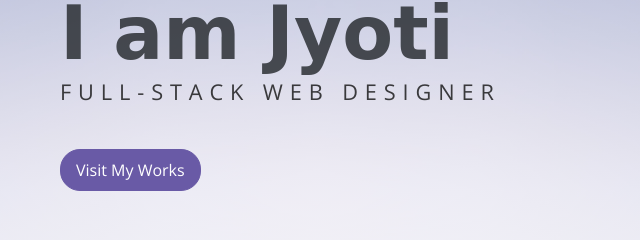
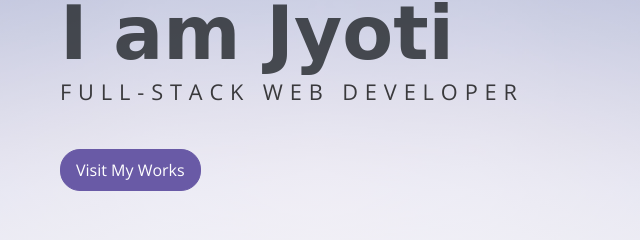
Before and after one commit to jyotikarthik/jyoti, a plain HTML site: page index.html in a window 1280 px wide. Shown: the part 358-598 px from the top of the page, 320-960 px from the left. Drawn offline with nearby package versions, Linux system fonts and the light colour scheme; a web font is replaced by a local one.

Commit message:
Update index.html

```diff
--- a/index.html
+++ b/index.html
@@ -55,7 +55,7 @@
                 <span class="up">HI!</span>
                 <span class="down">I am Jyoti</span>
             </h1>
-            <p class="header-subtitle">FULL-STACK WEB DESIGNER</p>
+            <p class="header-subtitle">FULL-STACK WEB DEVELOPER</p>
 <a href="#portfolio">
             <button class="btn btn-primary">Visit My Works</button>
             </a>
```
